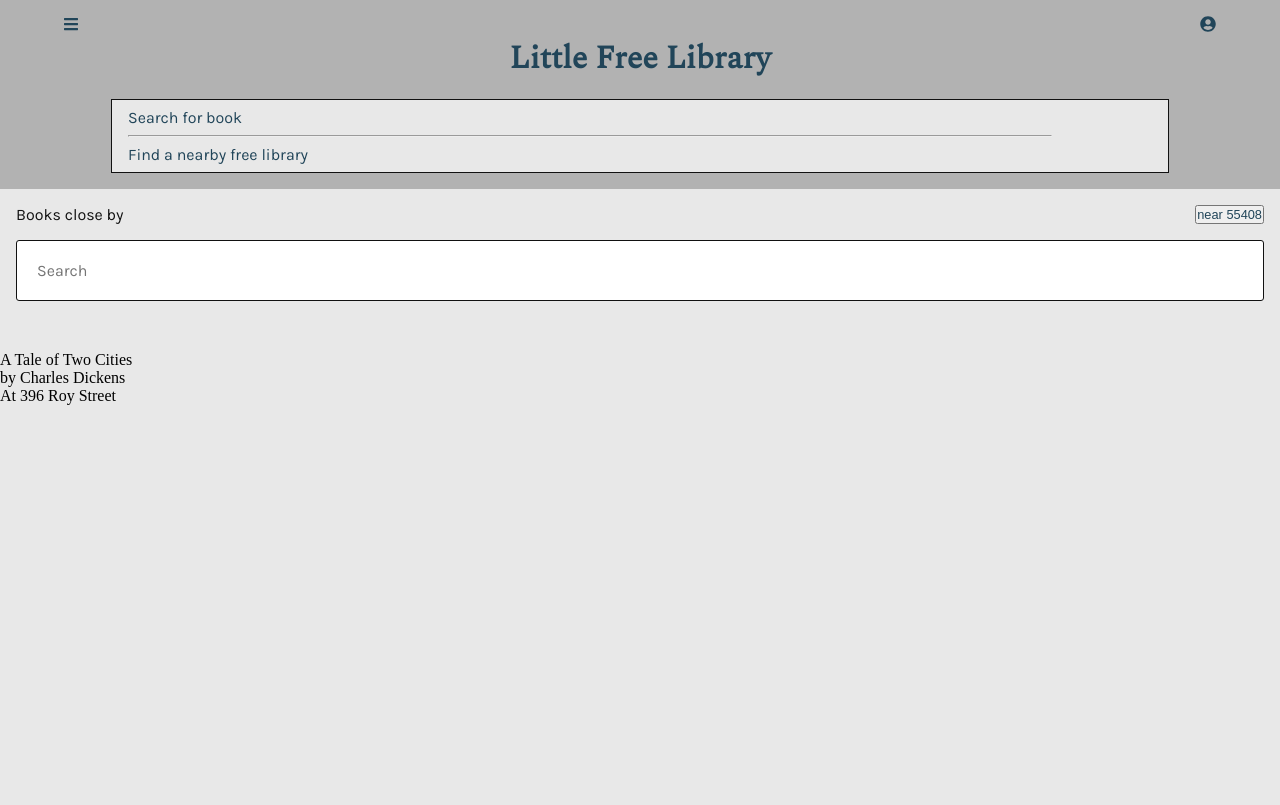
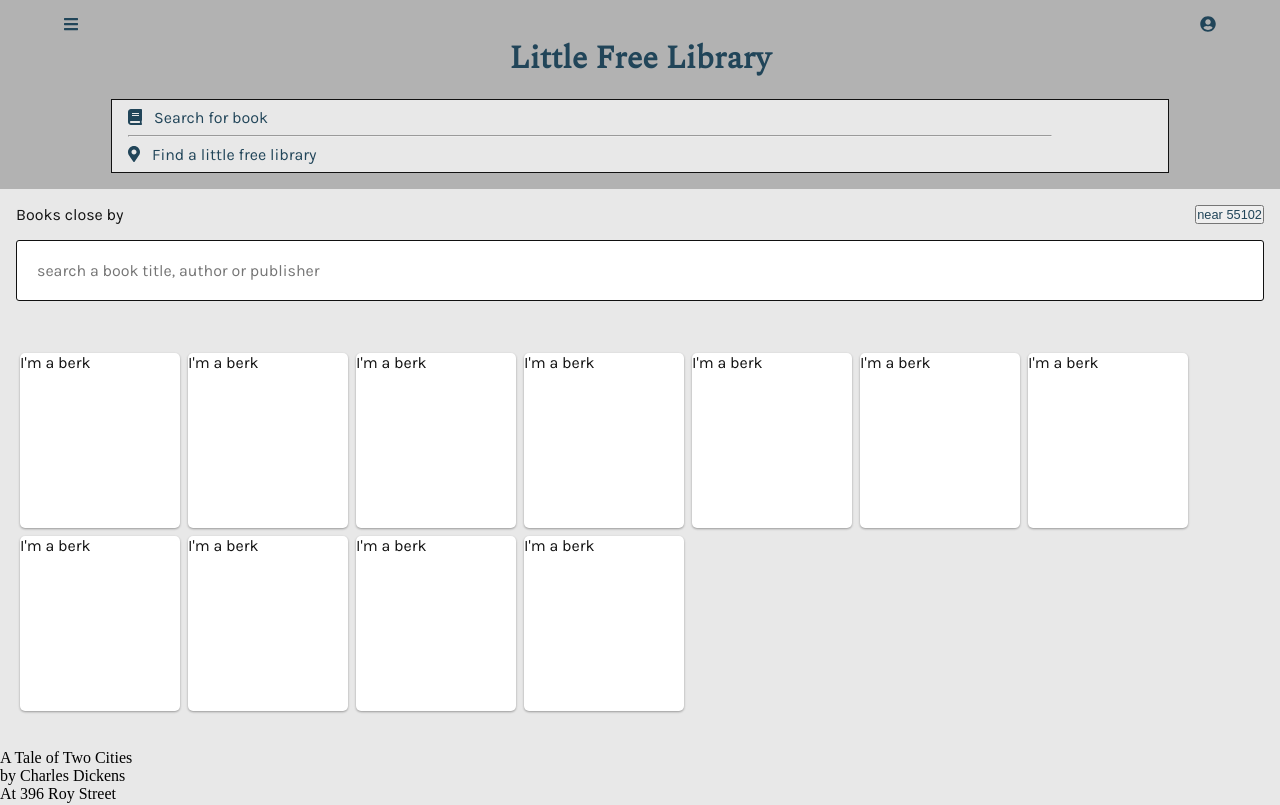
Before and after one commit to littlefreelexicon/littlefreelibrary, a React (Create React App) app: page / in a window 1280 px wide. Shown: the top 805 px of the page. Built offline with nearby package versions, Linux system fonts and the light colour scheme.

Commit message:
created basic card holder (flex wrap)

```diff
--- a/src/App.js
+++ b/src/App.js
@@ -1,6 +1,5 @@
 import React, { Component } from 'react'
 import HomePage from './pages/HomePage'
-import CardHolder from './components/CardHolder'
 import './styles/App.scss'
 
 class App extends Component {
@@ -8,7 +7,6 @@
     return (
       <div className='app'>
         <HomePage />
-        <CardHolder />
       </div>
     );
   }
--- a/src/components/CardHolder.js
+++ b/src/components/CardHolder.js
@@ -5,6 +5,39 @@
     return (
       <div className='card_holder'>
         {/* TODO: Cards are spawned here depending on JSON return */}
+        <div className='card mock'>
+          <p>I'm a berk</p>
+        </div>
+        <div className='card mock'>
+          <p>I'm a berk</p>
+        </div>
+        <div className='card mock'>
+          <p>I'm a berk</p>
+        </div>
+        <div className='card mock'>
+          <p>I'm a berk</p>
+        </div>
+        <div className='card mock'>
+          <p>I'm a berk</p>
+        </div>
+        <div className='card mock'>
+          <p>I'm a berk</p>
+        </div>
+        <div className='card mock'>
+          <p>I'm a berk</p>
+        </div>
+        <div className='card mock'>
+          <p>I'm a berk</p>
+        </div>
+        <div className='card mock'>
+          <p>I'm a berk</p>
+        </div>
+        <div className='card mock'>
+          <p>I'm a berk</p>
+        </div>
+        <div className='card mock'>
+          <p>I'm a berk</p>
+        </div>
       </div>
     );
   }
--- a/src/components/Header.js
+++ b/src/components/Header.js
@@ -1,6 +1,6 @@
 import React, { Component } from 'react'
 import { FontAwesomeIcon } from '@fortawesome/react-fontawesome'
-import { faUserCircle, faBars } from '@fortawesome/free-solid-svg-icons'
+import { faUserCircle, faBars, faBook, faMapMarkerAlt} from '@fortawesome/free-solid-svg-icons'
 
 class Header extends Component {
   render() {
@@ -16,9 +16,9 @@
         </nav>
         <h1 className='hdg hdg-1 hdg-main'>Little Free Library</h1>
         <div className='menu'>
-          <span><a href='/'>Search for book</a></span>
+          <span><a href='/'><FontAwesomeIcon icon={faBook} />Search for book</a></span>
           <hr/>
-          <span><a href='/'>Find a nearby free library</a></span>
+          <span><a href='/'><FontAwesomeIcon icon={faMapMarkerAlt} />Find a little free library</a></span>
         </div>
       </header>
     );
--- a/src/components/Search.js
+++ b/src/components/Search.js
@@ -5,8 +5,8 @@
     return (
       <form className='search'>
         <span>Books close by</span>
-        <button>near 55408</button> {/* TODO: opens SearchArea modal at bottom of screen on click */}
-        <input type='text' placeholder='Search'>
+        <button>near 55102</button> {/* TODO: opens SearchArea modal at bottom of screen on click */}
+        <input type='text' placeholder='search a book title, author or publisher'>
         </input>
       </form>
     );
--- a/src/pages/HomePage.js
+++ b/src/pages/HomePage.js
@@ -2,6 +2,7 @@
 import Header from '../components/Header'
 import Search from '../components/Search'
 import BookCard from '../components/BookCard'
+import CardHolder from '../components/CardHolder'
 
 class HomePage extends Component {
   render() {
@@ -9,6 +10,7 @@
       <React.Fragment>
         <Header />
         <Search />
+        <CardHolder />
         <BookCard />
       </React.Fragment>
     );
--- a/src/styles/App.scss
+++ b/src/styles/App.scss
@@ -56,6 +56,10 @@
     width: 90%;
     margin: 0.5em 0;
   }
+
+  svg {
+    padding-right: 0.75em;
+  }
 }
 
 .search {
@@ -83,8 +87,19 @@
   }
 }
 
+.card_holder {
+  display: flex;
+  flex-wrap: wrap;
+  padding: 1em;
+}
+
 .card {
   @include box_shadow(1);
+  background-color: $white;
+  height: 175px;
+  min-width: 160px;
+  border-radius: 5px;
+  margin: 0.25em;
 }
 
 .bookCard {
--- a/src/styles/_colors.scss
+++ b/src/styles/_colors.scss
@@ -1,8 +1,9 @@
 $astronaut-blue: #214559;
 $golden-fizz: #ebde31;
 $cod-gray: #111111;
-$silver-chalice: #B2B2B2;
-$mercury: #E8E8E8;
+$silver-chalice: #b2b2b2;
+$mercury: #e8e8e8;
+$white: #ffffff;
 
 $color-primary: $astronaut-blue;
 $color-secondary: $golden-fizz;
```
